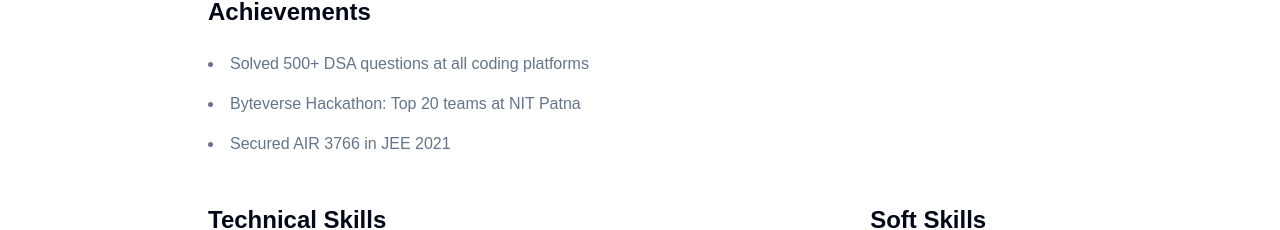
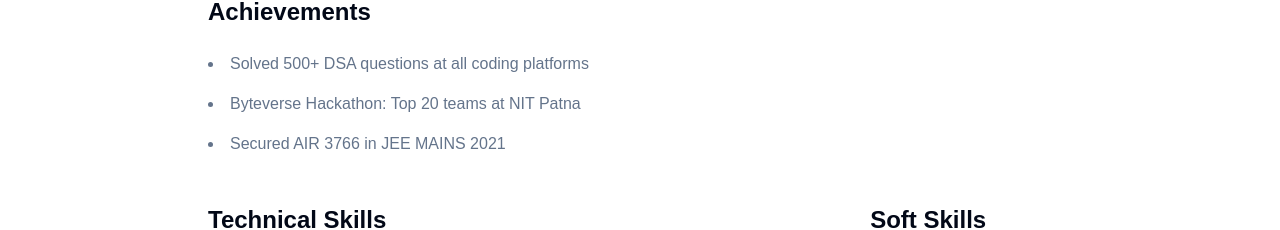
Before and after one commit to kingsman00000/portfolio, a Next.js app: page /resume in a window 1280 px wide. Shown: the part 860-1090 px from the top of the page. Built offline with nearby package versions, Linux system fonts and the light colour scheme; what tailwindcss-motion would draw is missing.

Commit message:
minor resume change

```diff
--- a/src/app/resume/page.js
+++ b/src/app/resume/page.js
@@ -59,7 +59,7 @@ export default function ResumePage() {
         <ul className="space-y-4 list-disc list-inside text-muted-foreground">
           <li>Solved 500+ DSA questions at all coding platforms</li>
           <li>Byteverse Hackathon: Top 20 teams at NIT Patna</li>
-          <li>Secured AIR 3766 in JEE 2021</li>
+          <li>Secured AIR 3766 in JEE MAINS 2021</li>
         </ul>
       </section>
 
```
